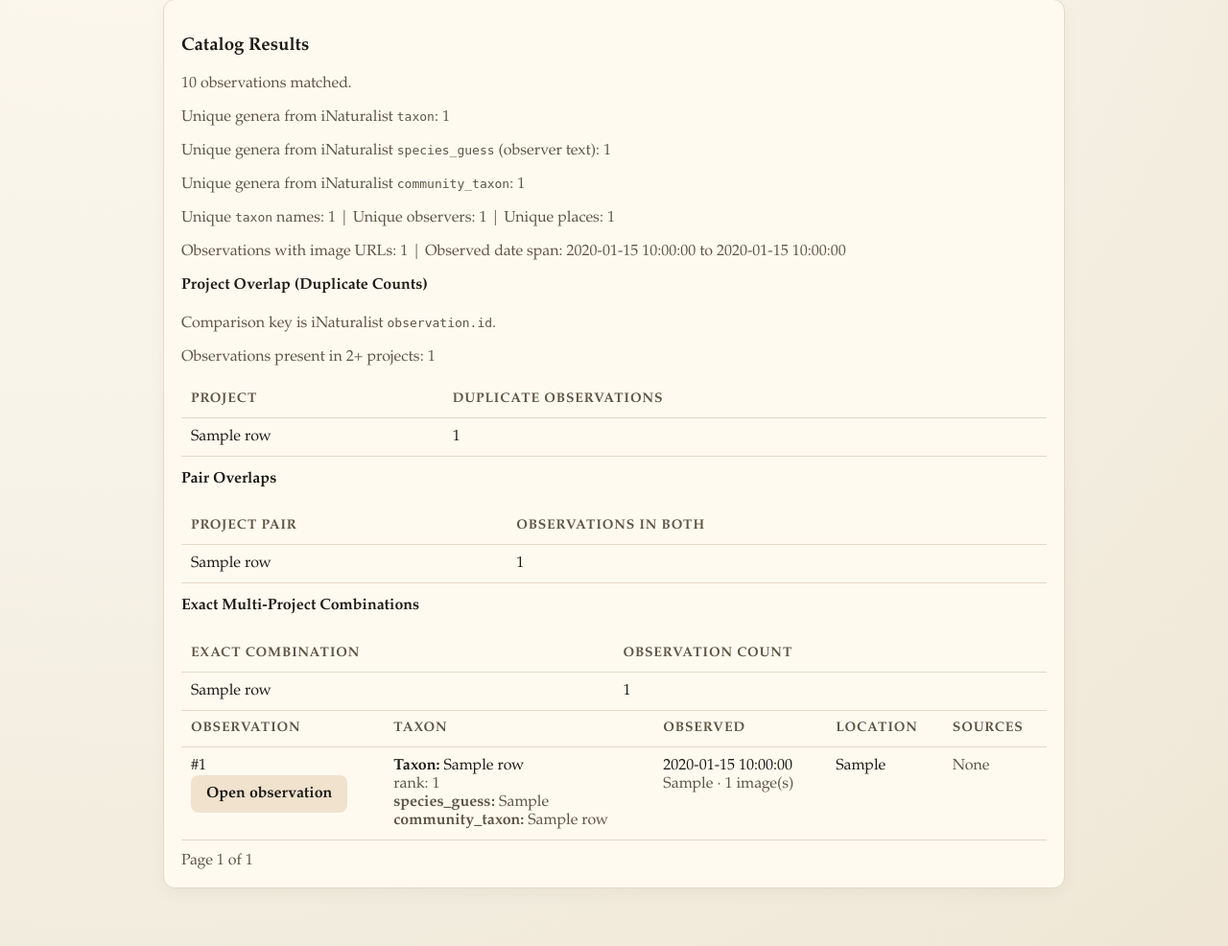
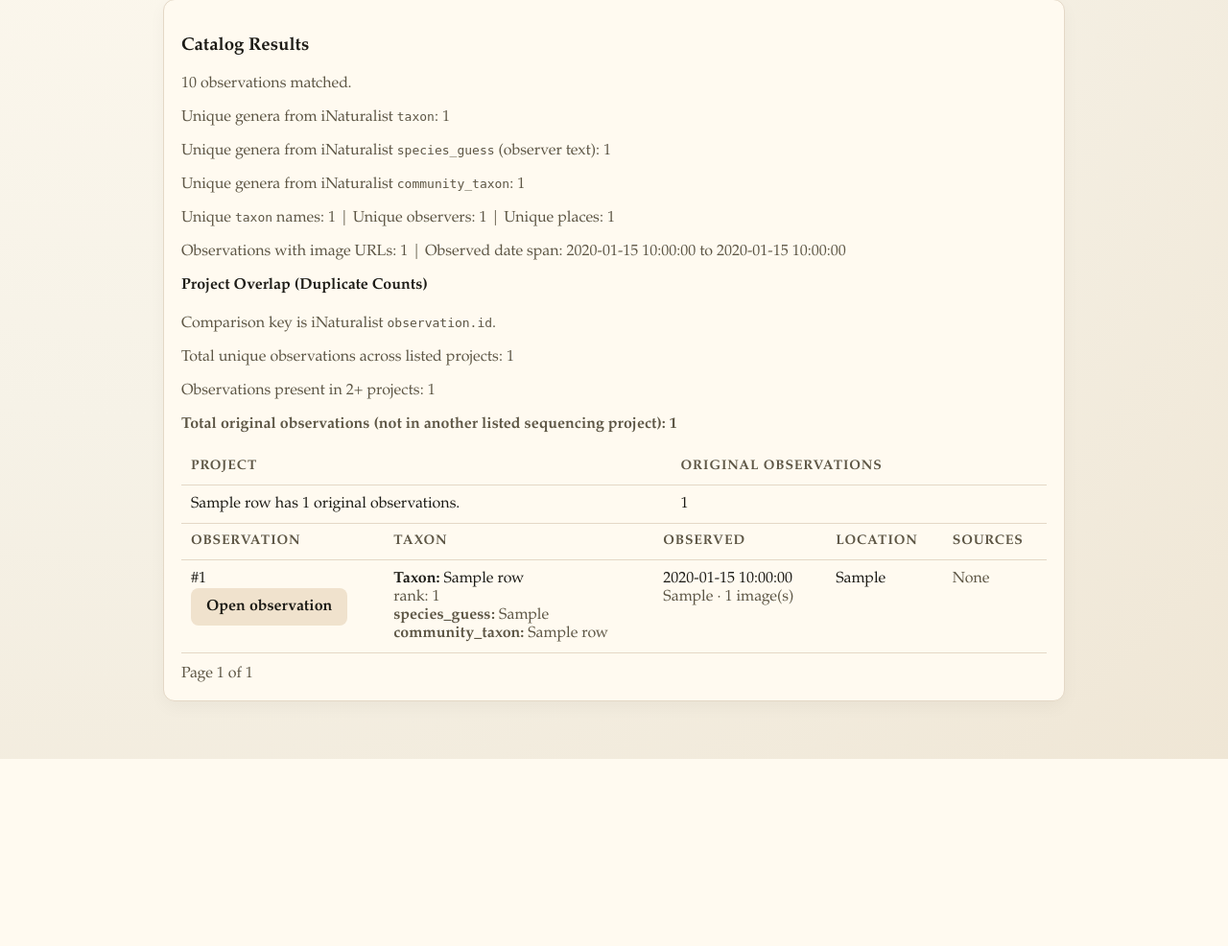
Before and after one commit to mrdbidwill/mydnaobv, a Python web app: template app/templates/catalog.html in a window 1280 px wide. Shown: the part 690-1676 px from the top of the page at 96% size. After the commit the page ends 1481 px from the top, so only its background shows below. Run offline with Jinja, Linux system fonts and the light colour scheme; the template is opened without the code that fills it: most values are stand-ins (such as "Sample title", 1, 10 or a date in 2020).

Commit message:
Simplify overlap view to project-only original observation counts

```diff
--- a/app/templates/catalog.html
+++ b/app/templates/catalog.html
@@ -74,67 +74,29 @@
 
       <h4 style="margin-top: 14px;">Project Overlap (Duplicate Counts)</h4>
       <p class="muted">Comparison key is iNaturalist <code>observation.id</code>.</p>
+      <p class="muted">Total unique observations across listed projects: {{ overlap_summary.total_unique_observations }}</p>
       <p class="muted">Observations present in 2+ projects: {{ overlap_summary.total_multi_project_observations }}</p>
+      <p class="muted"><strong>Total original observations (not in another listed sequencing project): {{ overlap_summary.total_original_observations }}</strong></p>
 
-      {% if overlap_summary.per_source_rows and overlap_summary.per_source_rows|length > 0 %}
+      {% if overlap_summary.original_rows and overlap_summary.original_rows|length > 0 %}
         <table style="margin-top: 8px;">
           <thead>
             <tr>
               <th>Project</th>
-              <th>Duplicate Observations</th>
+              <th>Original Observations</th>
             </tr>
           </thead>
           <tbody>
-            {% for row in overlap_summary.per_source_rows %}
+            {% for row in overlap_summary.original_rows %}
               <tr>
-                <td>{{ row.project_label }}</td>
-                <td>{{ row.duplicate_count }}</td>
+                <td>{{ row.project_label }} has {{ row.original_count }} original observations.</td>
+                <td>{{ row.original_count }}</td>
               </tr>
             {% endfor %}
           </tbody>
         </table>
       {% else %}
-        <p class="muted">No cross-project duplicates yet.</p>
-      {% endif %}
-
-      {% if overlap_summary.pair_rows and overlap_summary.pair_rows|length > 0 %}
-        <h4 style="margin-top: 14px;">Pair Overlaps</h4>
-        <table>
-          <thead>
-            <tr>
-              <th>Project Pair</th>
-              <th>Observations In Both</th>
-            </tr>
-          </thead>
-          <tbody>
-            {% for row in overlap_summary.pair_rows %}
-              <tr>
-                <td>{{ row.pair_label }}</td>
-                <td>{{ row.count }}</td>
-              </tr>
-            {% endfor %}
-          </tbody>
-        </table>
-      {% endif %}
-
-      {% if overlap_summary.exact_rows and overlap_summary.exact_rows|length > 0 %}
-        <h4 style="margin-top: 14px;">Exact Multi-Project Combinations</h4>
-        <table>
-          <thead>
-            <tr>
-              <th>Exact Combination</th>
-              <th>Observation Count</th>
-            </tr>
-          </thead>
-          <tbody>
-            {% for row in overlap_summary.exact_rows %}
-              <tr>
-                <td>{{ row.combo_label }}</td>
-                <td>{{ row.count }}</td>
-              </tr>
-            {% endfor %}
-          </tbody>
-        </table>
+        <p class="muted">No project-only original observations found yet.</p>
       {% endif %}
 
       {% if rows and rows|length > 0 %}
```
Also changed, not shown: app/main.py (+14 -42 lines), tests/test_catalog_toggle.py (+5 -12 lines).
